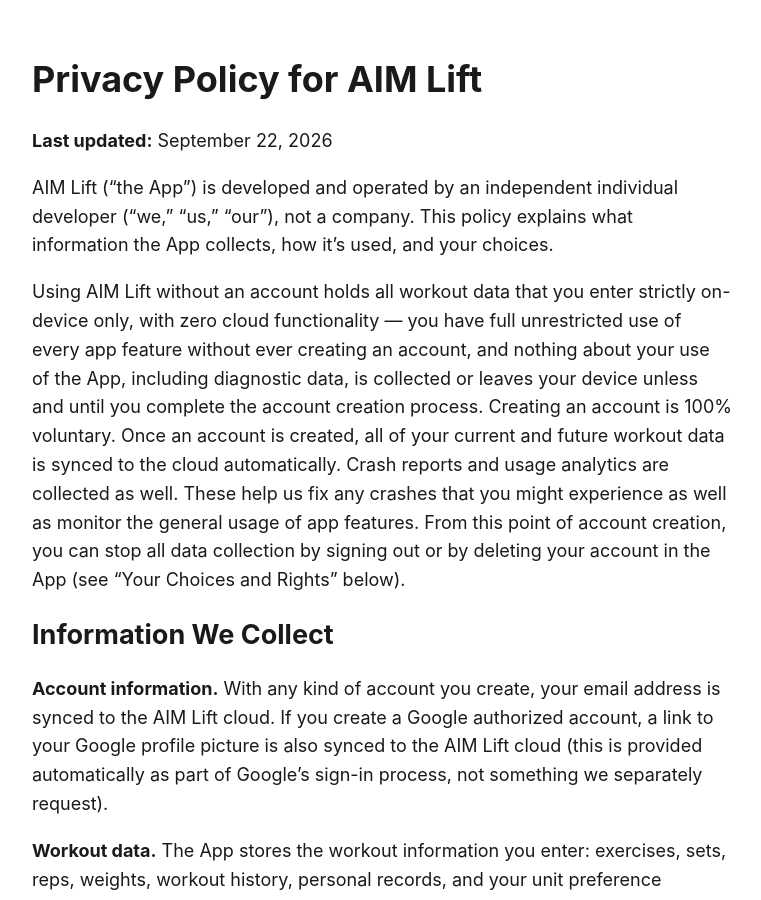
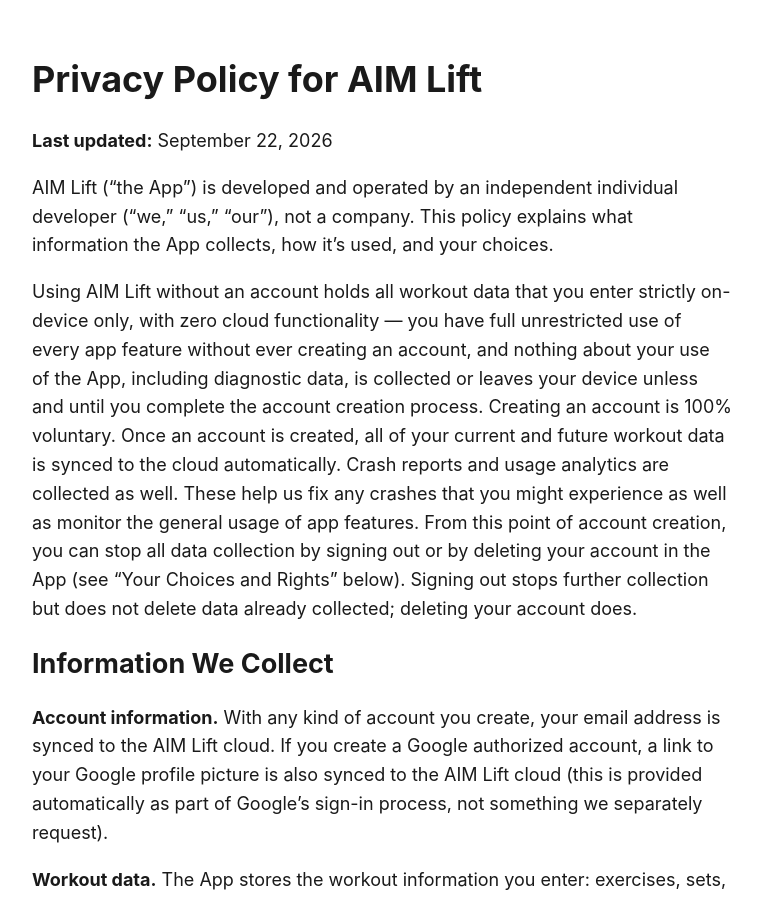
Before and after one commit to the-converter-523/aim-lift-legal, a Jekyll site: the page built from privacy-policy.md, in a window 1280 px wide and 900 px high. Shown: the whole window, without its empty margins (258-1019 px from the left). Built offline with Jekyll 4.4.1, drawn with Linux system fonts in a browser that asks for light colours; our own code applies the rules of GitHub Pages for plain Markdown files; some of the changed text lies outside the part shown.

Commit message:
privacy policy, WA notice: sign-out withdraws consent, does not delete collected data
Co-Authored-By: Claude Sonnet 5 <noreply@anthropic.com>

```diff
--- a/privacy-policy.md
+++ b/privacy-policy.md
@@ -4,7 +4,7 @@
 
 AIM Lift ("the App") is developed and operated by an independent individual developer ("we," "us," "our"), not a company. This policy explains what information the App collects, how it's used, and your choices.
 
-Using AIM Lift without an account holds all workout data that you enter strictly on-device only, with zero cloud functionality — you have full unrestricted use of every app feature without ever creating an account, and nothing about your use of the App, including diagnostic data, is collected or leaves your device unless and until you complete the account creation process. Creating an account is 100% voluntary. Once an account is created, all of your current and future workout data is synced to the cloud automatically. Crash reports and usage analytics are collected as well. These help us fix any crashes that you might experience as well as monitor the general usage of app features. From this point of account creation, you can stop all data collection by signing out or by deleting your account in the App (see "Your Choices and Rights" below).
+Using AIM Lift without an account holds all workout data that you enter strictly on-device only, with zero cloud functionality — you have full unrestricted use of every app feature without ever creating an account, and nothing about your use of the App, including diagnostic data, is collected or leaves your device unless and until you complete the account creation process. Creating an account is 100% voluntary. Once an account is created, all of your current and future workout data is synced to the cloud automatically. Crash reports and usage analytics are collected as well. These help us fix any crashes that you might experience as well as monitor the general usage of app features. From this point of account creation, you can stop all data collection by signing out or by deleting your account in the App (see "Your Choices and Rights" below). Signing out stops further collection but does not delete data already collected; deleting your account does.
 
 ## Information We Collect
 
@@ -72,7 +72,7 @@ Nevada law (NRS 603A.400 to 603A.560) gives Nevada consumers specific rights reg
 - **Sources:** all consumer health data comes directly from you, entered by you in the App.
 - **Who we share it with:** Google Firebase, for authentication, storage, sync, analytics, and crash reporting. No other third party receives it.
 - **We do not sell consumer health data.**
-- **Your rights:** you may withdraw consent and request deletion of your consumer health data by deleting your account in the App, or by contacting us at the address below.
+- **Your rights:** you may withdraw consent by signing out or by deleting your account in the App, or by contacting us at the address below. You may request deletion of your consumer health data by deleting your account in the App, or by contacting us at the address below. Signing out stops further collection but does not delete data already collected; deleting your account does.
 
 ## For Connecticut Residents
 
```
Also changed, not shown: washington-consumer-health-data.md (+1 -1 lines).
